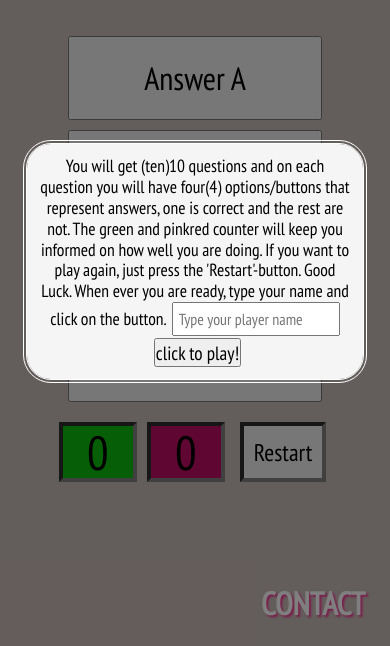
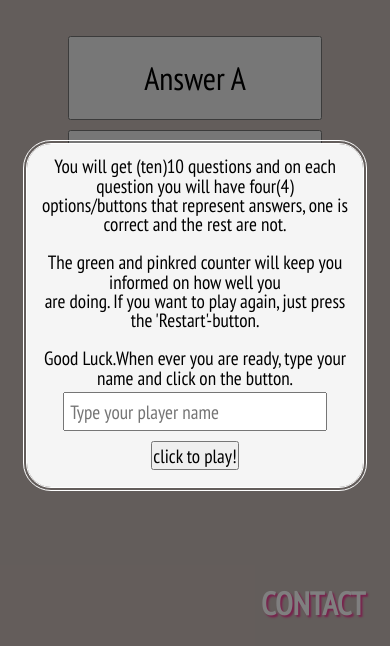
Before and after one commit to AwrelH/FootyQuiz, a plain HTML site: page index.html in a window 390 px wide. Shown: the part 198-844 px from the top of the page. Drawn offline with Linux system fonts and the light colour scheme; a web font is replaced by a local one.

Commit message:
add linebreak in the intro text and some style

```diff
--- a/assets/css/style.css
+++ b/assets/css/style.css
@@ -1,5 +1,5 @@
 /* GoogleFonts */
-@import url('https://fonts.googleapis.com/css2?family=Kanit&family=PT+Sans+Narrow&family=Sansita&family=Short+Stack&display=swap');
+@import url("https://fonts.googleapis.com/css2?family=Kanit&family=PT+Sans+Narrow&family=Sansita&family=Short+Stack&display=swap");
 
 /* General styling */
 *,
@@ -17,16 +17,16 @@ body {
 
 #intro {
   background: whitesmoke;
-    width: 40%;
+
   display: inline-block;
   position: relative;
   top: 30%;
-    font-size: 1.3rem;
+  font-size: 1.5rem;
   padding: 12px;
   border-radius: 24px;
   outline: 4px double white;
-
-
+  /* adds breakline in the introtext */
+  white-space: pre-line;
 }
 
 /* Starting div where other elements will be appended */
@@ -44,16 +44,15 @@ body {
 
 #introButton {
   font-size: 2rem;
-    display: inline;
-    margin-left: 5px;
+  display: inline-block;
+  margin: 5px;
 }
 
 #addName {
   padding: 5px;
-    margin-left: 5px;
-    margin-bottom: 2px;
-    font-size: 1rem;
-
+  margin: 5px;
+  font-size: 1.5rem;
+  display: inline-block;
 }
 
 #container {
@@ -88,8 +87,6 @@ footer {
   position: absolute;
   bottom: 10px;
   right: 0;
-
-
 }
 
 footer li {
@@ -194,7 +191,6 @@ img {
   aspect-ratio: 1/1;
 }
 
-
 #restart,
 #submit {
   padding: 10px;
@@ -209,15 +205,14 @@ img {
 }
 
 .right {
-    color: hsl(120, 88%, 40%)
+  color: hsl(120, 88%, 40%);
 }
 
 .wrong {
-    color: hsl(330, 88%, 40%)
+  color: hsl(330, 88%, 40%);
 }
 
-
-ol>li::marker {
+ol > li::marker {
   font-weight: 700;
 }
 
@@ -231,13 +226,11 @@ ol>li::marker {
 }
 
 .field label {
-
   font-size: 12px;
   color: #777;
 }
 
 .field input {
-
   min-width: 250px;
   line-height: 1.5;
   font-size: 14px;
@@ -246,21 +239,20 @@ summary {
   display: none;
   border: 4px inset black;
   font-size: 1.5rem;
-    padding:10px;
-    height:2rem;
+  padding: 10px;
+  height: 2rem;
   background-color: hsl(240, 8%, 83%);
 }
 summary:hover {
   border-color: hsl(120, 100%, 40%);
 }
 summary li {
-    margin-left:10px;
+  margin-left: 10px;
   list-style-type: none;
 }
 
 /* __________ Media queries __________ */
 @media screen and (max-width: 900px) {
-
   h1 {
     font-size: 2.5rem;
     padding: 5px;
@@ -272,7 +264,6 @@ summary li {
 }
 
 @media screen and (max-width: 600px) {
-
   h1 {
     font-size: 2rem;
     padding: 5px;
@@ -282,11 +273,6 @@ summary li {
   h2 {
     font-size: 1.5rem;
     display: block;
-    }
-
-    .smallscreen {
-        display: block;
-        margin: 0;
   }
 
   #question {
@@ -301,11 +287,14 @@ summary li {
   }
 
   #intro {
-        font-size: 1.1rem;
+    font-size: 1.2rem;
+    top: 35%;
+    line-height: 1.2rem;
     width: 80%;
-        top: 35%;
-        line-height: 1.3rem;
-
+  }
+  #addName {
+    font-size: 1.2rem;
+    width: 80%;
   }
 
   #introButton {
@@ -323,6 +312,6 @@ summary li {
     transform: none;
   }
   footer {
-        position:relative;
+    position: relative;
   }
 }
--- a/assets/js/script.js
+++ b/assets/js/script.js
@@ -8,29 +8,30 @@ myHeading.append(myHeadingText);
 let myParagraph = document.createElement("p");
 myParagraphText =
   document.createTextNode(`You will get (ten)10 questions and on each question you will have four(4)
- options/buttons that represent answers, one is correct and the rest are not.
+ options/buttons that represent answers, one is correct and the rest are not. \n
 The green and pinkred counter will keep you informed on how well you
-are doing. If you want to play again, just press the 'Restart'-button.
-Good Luck. When ever you are ready, type your name and click on the button.`);
+are doing. If you want to play again, just press the 'Restart'-button. \n
+Good Luck.When ever you are ready, type your name and click on the button. \n`);
 myParagraph.id = "intro";
 
 let myIntroButton = document.createElement("button");
 myButtonText = document.createTextNode("click to play!");
 myIntroButton.append(myButtonText);
 myIntroButton.id = "introButton";
-addInput = document.createElement('input');
-addInput.setAttribute('placeholder', 'Type your player name');
-addInput.id = 'addName';
+addInput = document.createElement("input");
+addInput.setAttribute("placeholder", "Type your player name");
+addInput.setAttribute('required', '');
+addInput.id = "addName";
 // instructions and code from below to assign enter-button
 //https://tutorial.eyehunts.com/js/how-to-press-enter-key-programmatically-in-javascript-example-code/
 //
 addInput.onkeydown = function (e) {
-  if (e.key === 'Enter') {
+  if (e.key === "Enter") {
     welcome();
   }
-}
+};
 
-myParagraph.append(myParagraphText, addInput,myIntroButton );
+myParagraph.append(myParagraphText, addInput, myIntroButton);
 
 //APPEND to the empty div
 let myDiv = document.getElementById("myDiv");
@@ -39,7 +40,6 @@ myDiv.append(myHeading, myParagraph);
 //Adding eventlistener to introbutton
 let introButton = document.getElementById("introButton");
 introButton.addEventListener("click", welcome);
-
 
 let i = 0;
 let right = 0;
@@ -56,7 +56,6 @@ function startGame(question) {
   document.getElementById("optionB").innerHTML = option2;
   document.getElementById("optionC").innerHTML = option3;
   document.getElementById("optionD").innerHTML = option4;
-
 }
 
 function answered(option) {
@@ -65,11 +64,15 @@ function answered(option) {
     console.log("thats right");
     right++;
     document.getElementById("rightAnswers").innerText = right;
-    collectAnswers.push(`<li><b>question:${[i+1]}</b> You answered correct  ${correct} </li>`);
+    collectAnswers.push(
+      `<li><b>question:${[i + 1]}</b> You answered correct  ${correct} </li>`
+    );
   } else {
     wrong++;
     document.getElementById("wrongAnswers").innerText = wrong;
-    collectAnswers.push(`<li><b>question:${[i+1]}</b> The correct answer is  ${correct} </li>`);
+    collectAnswers.push(
+      `<li><b>question:${[i + 1]}</b> The correct answer is  ${correct} </li>`
+    );
   }
   i++;
   // if not the end of the game onto the next question
@@ -86,16 +89,18 @@ function endGame() {
   document.getElementById("answerContainer").style.display = "none";
   //removes the absolute position from the h2 element and keeps score boxes below and not under it
   //when removing display
-  document.getElementById('question').style.position = "initial";
-  document.getElementById("question").innerText =
-    `You have reached the end of the game and you got ${right} correct answer(s)`;
-    revealAnswers();
+  document.getElementById("question").style.position = "initial";
+  document.getElementById(
+    "question"
+  ).innerText = `You have reached the end of the game and you got ${right} correct answer(s)`;
+  revealAnswers();
 }
 
 /**
  * All the questions and answers within an array, seperated within objects
  */
-const questions = [{
+const questions = [
+  {
     question: "Who are the world champion of WC 2018?",
     answers: {
       a: "Croatia <img alt='flag of croatia' src='assets/images/q-images/croatia.png'>",
@@ -200,19 +205,21 @@ const questions = [{
 function welcome() {
   document.getElementById("myDiv").style.display = "none";
   startGame(questions[i]);
-  let typedName = document.getElementById('addName');
-    document.getElementById("playerName").innerText = typedName.value;
-  if (typedName.value === "" ) {
-   typedName = "Player";
-    document.getElementById("playerName").innerText = typedName; }
+  let typedName = document.getElementById("addName");
+  document.getElementById("playerName").innerText = typedName.value;
+  if (typedName.value === "") {
+    typedName = "Player";
+    document.getElementById("playerName").innerText = typedName;
+  }
 
- //pushes answers to array and with toString the array will be printed in p element
-}let collectAnswers = [ ];
-collectAnswers.join(' ');
+  //pushes answers to array and with toString the array will be printed in p element
+}
+let collectAnswers = [];
+collectAnswers.join(" ");
 
 //will reveal the answers when the all questions are answered
 function revealAnswers() {
-//https://www.w3schools.com/jsref/tryit.asp?filename=tryjsref_tostring_array toString();
-document.getElementById('theAnswers').innerHTML =  collectAnswers.join(' ');
-document.querySelector('summary').style.display = 'block';
+  //https://www.w3schools.com/jsref/tryit.asp?filename=tryjsref_tostring_array toString();
+  document.getElementById("theAnswers").innerHTML = collectAnswers.join(" ");
+  document.querySelector("summary").style.display = "block";
 }
```
Also changed, not shown: contact.html (+7 -10 lines), index.html (+4 -2 lines). Lines whose indentation alone changed are shown as unchanged.
